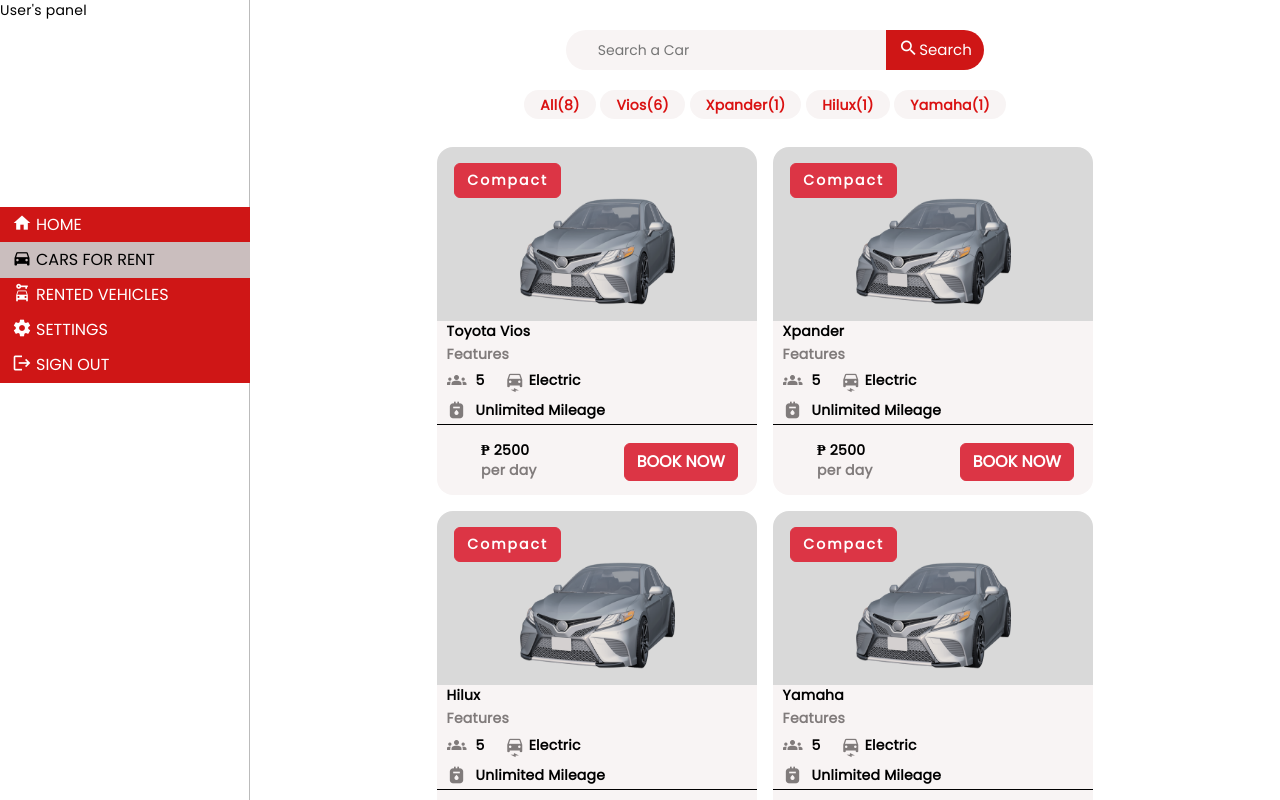
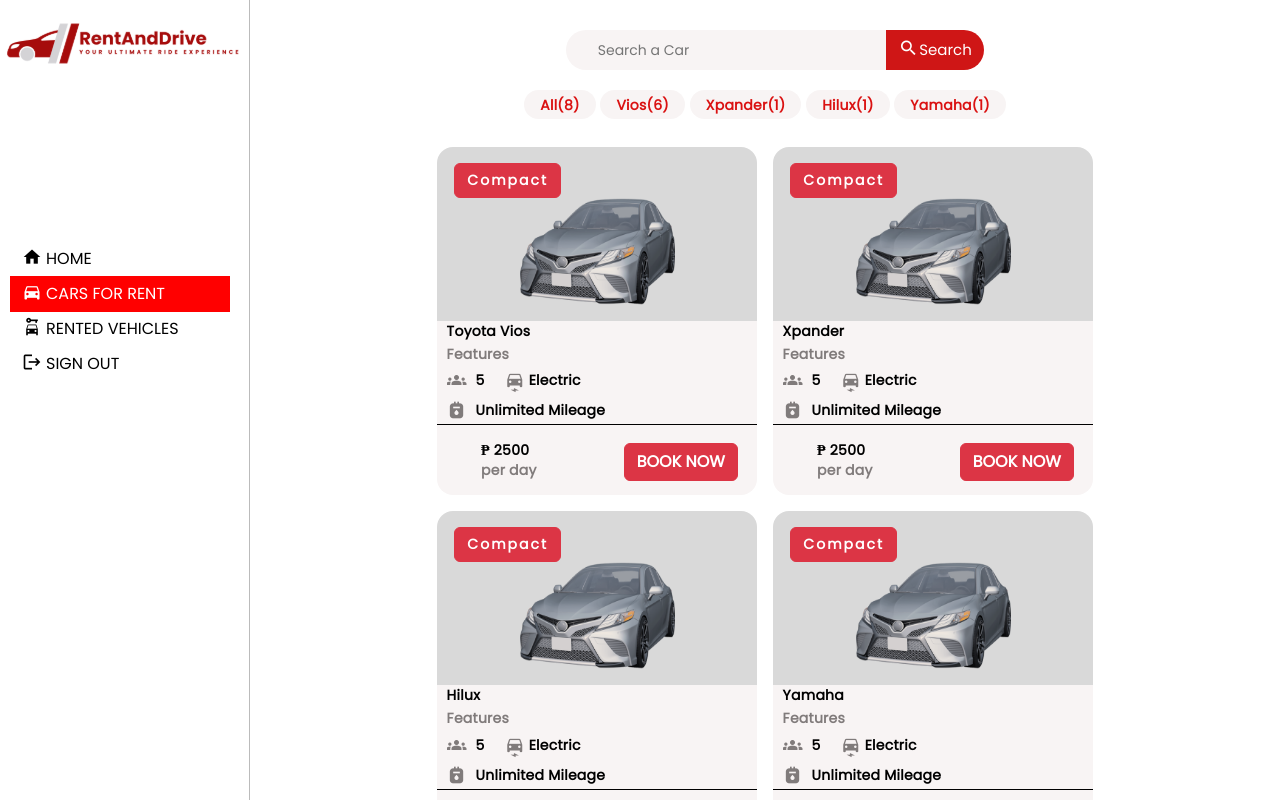
Before and after one commit to Lance-Abella/rad-car-rental-system, an Angular app: page / in a window 1280 px wide. Built offline with nearby package versions, Linux system fonts and the light colour scheme.

Commit message:
userpage logo done

```diff
--- a/src/app/userpage/userpage.component.html
+++ b/src/app/userpage/userpage.component.html
@@ -1,12 +1,11 @@
 <div class="container-fluid parentContainer">
     <div class="container-fluid child-1">
-        <P>User's panel</P>
-        <div class="btn-group-vertical" role="group" aria-label="Vertical button group">
+        <img src="assets\userpage-logo.svg" class="img-fluid" alt="Image">
+        <div class="btn-group-vertical btn-nav" role="group" aria-label="Vertical button group">
             <button type="button" class="btn navbtn"><mat-icon aria-hidden="false" aria-label="Example home icon" fontIcon="home" class="iconSize"></mat-icon>HOME</button>
             <button type="button" class="btn navbtn active"><mat-icon aria-hidden="false" aria-label="Example home icon" fontIcon="directions_car" class="iconSize"></mat-icon>CARS FOR RENT</button>
             <button type="button" class="btn navbtn"><mat-icon aria-hidden="false" aria-label="Example home icon" fontIcon="car_rental" class="iconSize"></mat-icon>RENTED VEHICLES</button>
-            <button type="button" class="btn navbtn"><mat-icon aria-hidden="false" aria-label="Example home icon" fontIcon="settings" class="iconSize"></mat-icon>SETTINGS</button>
-            <button type="button" class="btn navbtn"><mat-icon aria-hidden="false" aria-label="Example home icon" fontIcon="logout  " class="iconSize"></mat-icon>SIGN OUT</button>
+            <button type="button" class="btn navbtn btn-sign-out"><mat-icon aria-hidden="false" aria-label="Example home icon" fontIcon="logout  " class="iconSize"></mat-icon>SIGN OUT</button>
         </div>
     </div>
 
--- a/src/app/userpage/userpage.component.scss
+++ b/src/app/userpage/userpage.component.scss
@@ -30,24 +30,29 @@
 }
 
 .navbtn{
-    color: white;
+    color: black;
     border: none;
-    width: 250px;
+    width: 220px;
     text-align: start;
-    background-color: rgb(207, 22, 22);
-    border-radius: 0;
+    background-color: white;
+    border-radius: 10px;
     margin-top: 70%;
     display: flex;
 }
 
 .navbtn:hover{
-    color: black;
-    background-color: rgb(221, 215, 215);
+    color: white;
+    background-color: rgb(173, 167, 167);
 }
 
 .active{
-    color: black;
-    background-color: rgb(202, 190, 190);
+    color: white;
+    background-color: red;
+}
+
+.btn-nav{
+    padding-left: 10px;
+    padding-right: 10px;
 }
 
 .iconSize{
```
Also changed, not shown: src/assets/userpage-logo.svg (added).
